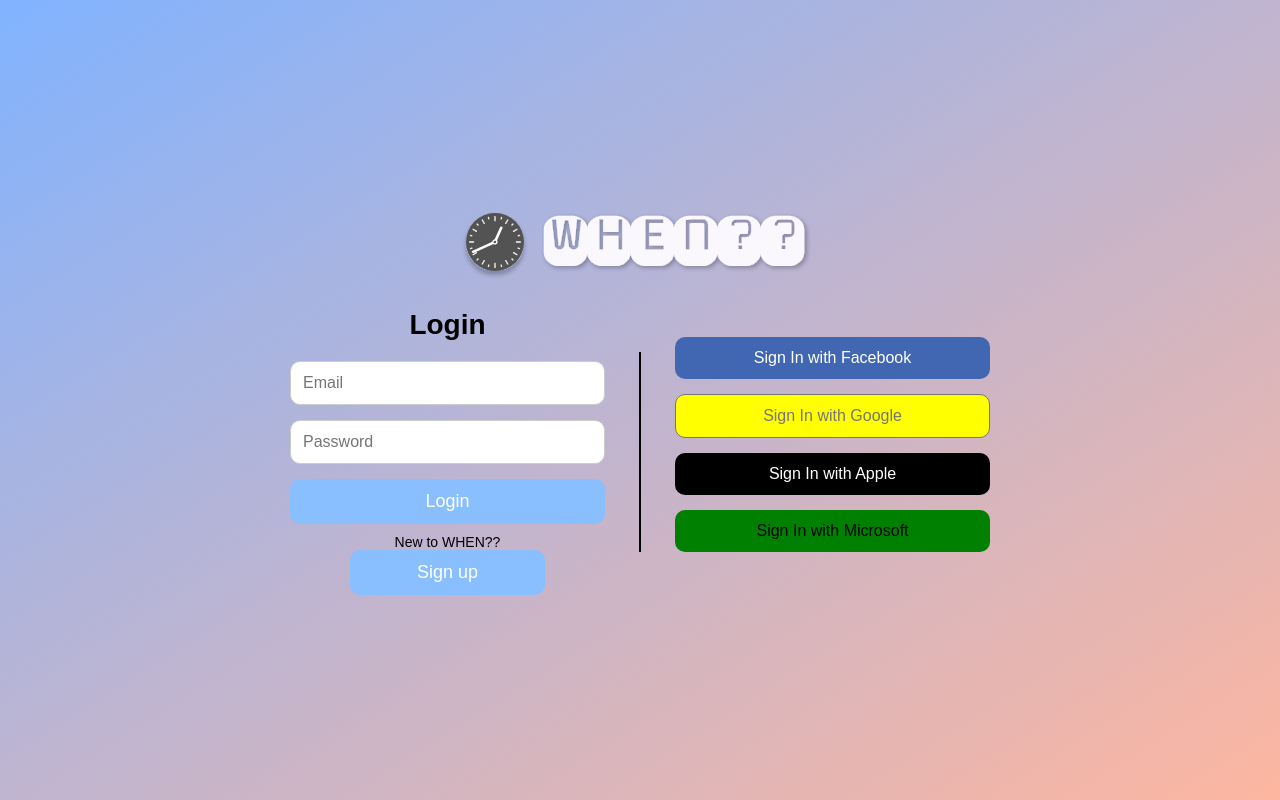
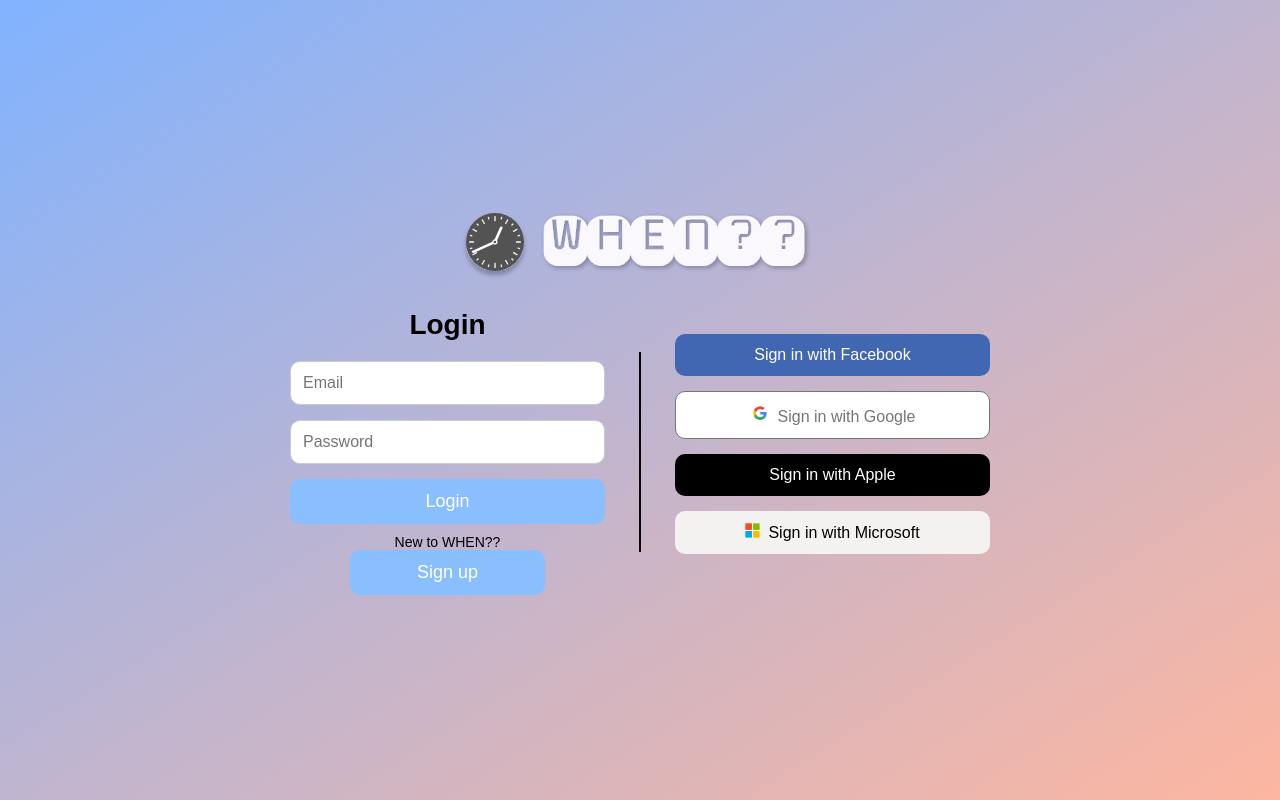
Before and after one commit to doreendai2005/WHEN_SmartCityMustNeed, a React (Create React App) app: page / in a window 1280 px wide. Built offline with nearby package versions, Linux system fonts and the light colour scheme; no server answers.

Commit message:
change in css

```diff
--- a/src/LoginPage.js
+++ b/src/LoginPage.js
@@ -31,10 +31,16 @@
         <div className="divider"></div>
 
         <div className="social-login">
-          <button className="social-btn facebook">Sign In with Facebook</button>
-          <button id="googlebutton" className="social-btn google" onClick={handleGoogleLogin}>Sign In with Google</button>
-          <button className="social-btn apple">Sign In with Apple</button>
-          <button id="microbutton" className="social-btn microsoft">Sign In with Microsoft</button>
+          <button className="social-btn facebook">Sign in with Facebook</button>
+          <button id="googlebutton" className="social-btn google" onClick={handleGoogleLogin}>
+            <img src="/assets/googleicon.jpg" alt="google icon"/>
+            Sign in with Google
+            </button>
+          <button className="social-btn apple">Sign in with Apple</button>
+          <button id="microbutton" className="social-btn microsoft">
+            <img src="/assets/microicon.jpg" alt="microsoft icon"/>
+            Sign in with Microsoft
+          </button>
         </div>
       </div>
     </div>
--- a/src/styles.css
+++ b/src/styles.css
@@ -154,11 +154,11 @@
   #clock{
     width:20%;
   }
-
-  #googlebutton{
-    background: yellow;
+  #googlebutton img{
+    width: 20px;
+    margin-right:8px;
   }
-
-  #microbutton{
-    background: green;
+  #microbutton img{
+    width: 15px;
+    margin-right:8px;
   }
```
Also changed, not shown: public/assets/googleicon.jpg (added), public/assets/microicon.jpg (added).
